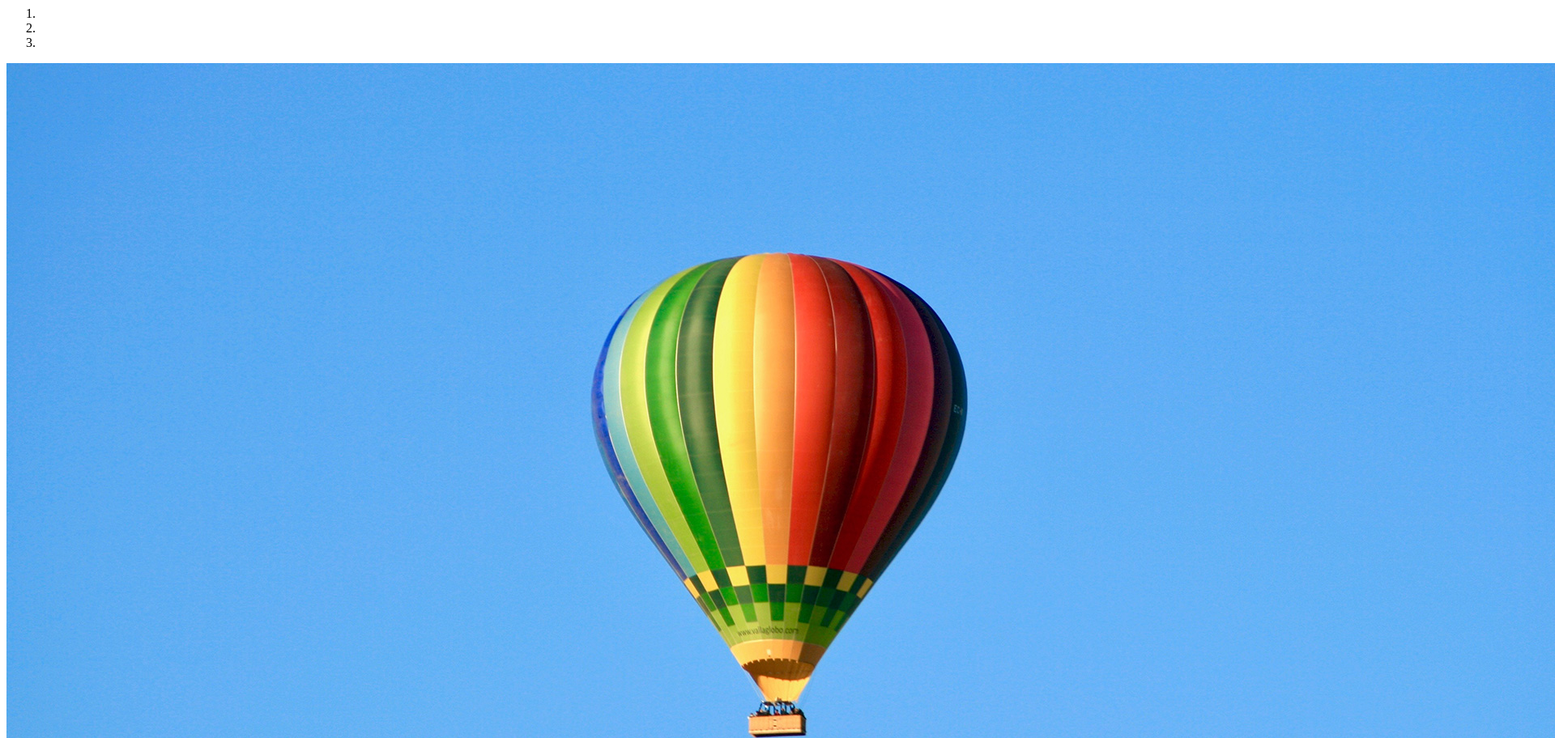
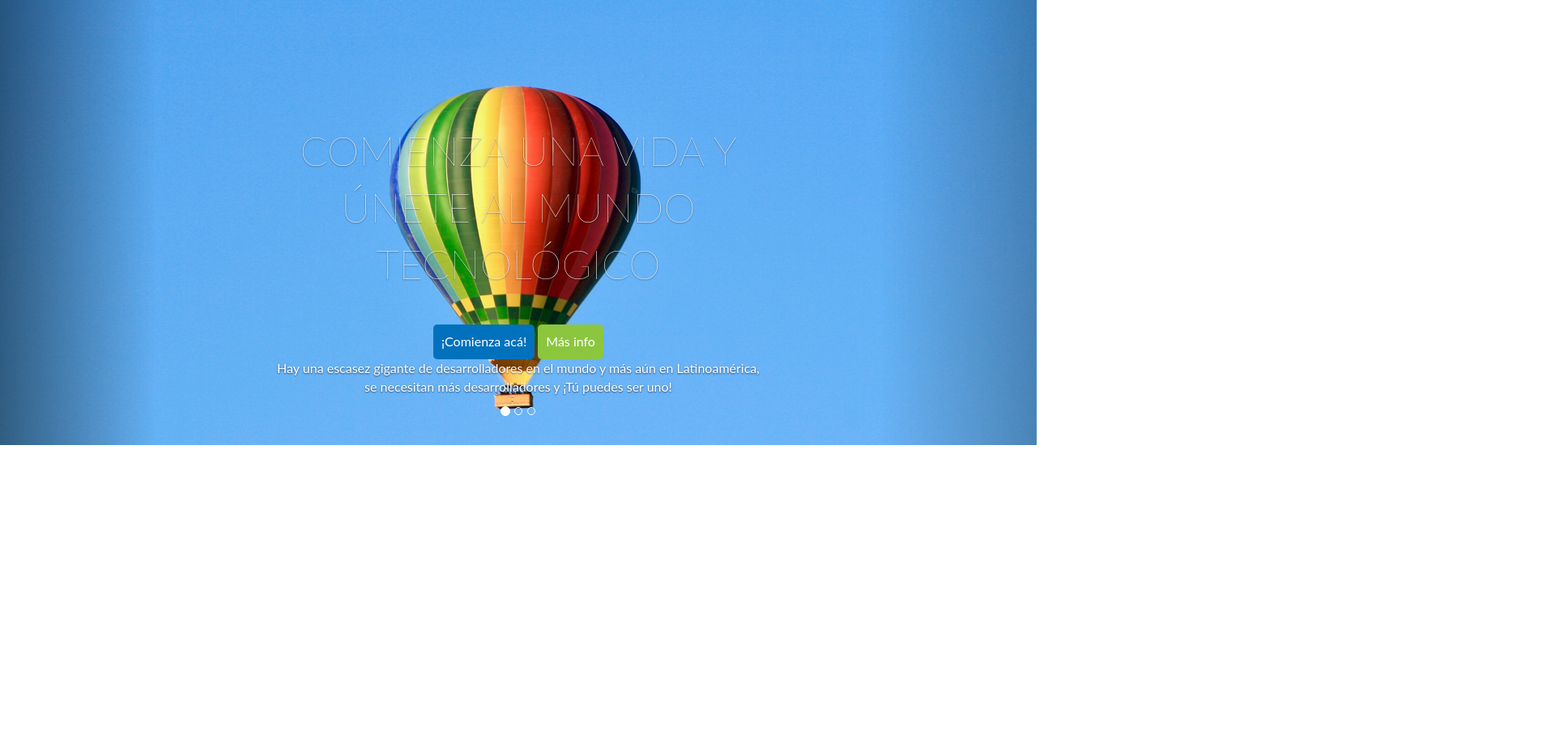
Before and after one commit to Camipi/Bootstrap_landing, a plain HTML site: page carrucel.html in a window 1280 px wide. Shown: the top 912 px of the page at 81% size, 1920 px wide, since content can reach past the window. After the commit the page ends 800 px from the top, so only its background shows below. Drawn offline with nearby package versions, Linux system fonts and the light colour scheme.

Commit message:
Carrucel terminado

```diff
--- a/carrucel.html
+++ b/carrucel.html
@@ -1,5 +1,29 @@
-<!--Carrucel-->
-<div class="caroucel" id="carousel-example-generic" class="carousel slide" data-ride="carousel">
+<!DOCTYPE html>
+<html lang="en">
+<head>
+  <meta charset="UTF-8">
+  <title> Carrucel </title>
+
+  <meta name="viewport" content="width=device-width, initial-scale=1">
+
+  <!-- Latest compiled and minified CSS -->
+  <link rel="stylesheet" href="https://maxcdn.bootstrapcdn.com/bootstrap/3.3.7/css/bootstrap.min.css" integrity="sha384-BVYiiSIFeK1dGmJRAkycuHAHRg32OmUcww7on3RYdg4Va+PmSTsz/K68vbdEjh4u" crossorigin="anonymous">
+
+  <!-- Optional theme -->
+  <link rel="stylesheet" href="https://maxcdn.bootstrapcdn.com/bootstrap/3.3.7/css/bootstrap-theme.min.css" integrity="sha384-rHyoN1iRsVXV4nD0JutlnGaslCJuC7uwjduW9SVrLvRYooPp2bWYgmgJQIXwl/Sp" crossorigin="anonymous">
+
+  <script type="text/javascript" src="http:/code.jquery.com/jquery-1.11.0.min.js"></script>
+
+  <!-- Latest compiled and minified JavaScript -->
+  <script src="https://maxcdn.bootstrapcdn.com/bootstrap/3.3.7/js/bootstrap.min.js" integrity="sha384-Tc5IQib027qvyjSMfHjOMaLkfuWVxZxUPnCJA7l2mCWNIpG9mGCD8wGNIcPD7Txa" crossorigin="anonymous"></script>
+
+  <link rel="stylesheet" type="text/css" href="carrucel_style.css">
+</head>
+
+
+<body>
+
+<div id="carousel-example-generic" class="carousel slide" data-ride="carousel" data-interval="false">
   <!-- Indicators -->
   <ol class="carousel-indicators">
     <li data-target="#carousel-example-generic" data-slide-to="0" class="active"></li>
@@ -10,24 +34,31 @@
   <!-- Wrapper for slides -->
   <div class="carousel-inner" role="listbox">
     <div class="item active">
-      <img src="images/bg.jpg" alt="...">
+      <img src="images/bg.jpg" alt="1">
       <div class="carousel-caption">
+
+          <div class="text">
+            <h1> COMIENZA UNA VIDA Y<br>  ÚNETE AL MUNDO<br>  TECNOLÓGICO </h1>
+            <button class="btn1"> ¡Comienza acá! </button>
+            <button class="btn2"> Más info</button>
+            <p class="subtitle1"> Hay una escasez gigante de desarrolladores en el mundo y más aún en Latinoamérica,<br> se necesitan más desarrolladores y ¡Tú puedes ser uno!</p>
+          </div>
 
       </div>
     </div>
     <div class="item">
-      <img src="images/bg2.jpg" alt="...">
+      <img src="images/bg2.jpg" alt="2">
       <div class="carousel-caption">
-
+        ...
       </div>
     </div>
     <div class="item">
-      <img src="images/bg3.jpg" alt="...">
+      <img src="images/bg3.jpg" alt="3">
       <div class="carousel-caption">
-
+        ...
       </div>
     </div>
-    ...
+
   </div>
 
   <!-- Controls -->
@@ -39,4 +70,7 @@
 
     <span class="sr-only">Next</span>
   </a>
-</div><!--Carrucel-->
+</div>
+
+</body>
+</html>
--- /dev/null
+++ b/carrucel_style.css
@@ -0,0 +1,42 @@
+body {
+	margin: 0 auto;
+	font-family: 'Lato';
+	font-size: 16px;
+}
+
+.carousel {
+	margin-top: -50px;
+}
+
+.text {
+	padding-top: 50px;
+	margin-top: -50px;
+}
+
+.text h1{
+	margin-top: -50px;
+}
+
+h1 {
+	margin-top: 0;
+	margin-bottom: 40px;
+	font-size: 50px;
+	font-weight: lighter;
+	line-height: 70px;
+}
+
+.btn1 {
+	background-color: #0071BC;
+	color: white;
+	border-radius: 5px;
+	border: none;
+	padding: 10px;
+}
+
+.btn2 {
+	background-color: #8CC63F;
+	color: white;
+	border-radius: 5px;
+	border: none;
+	padding: 10px;
+}
--- a/style.css
+++ b/style.css
@@ -68,6 +68,10 @@ h1 {
 	font-size: 16px;
 }
 
+.carousel-caption {
+	top: 10%;
+}
+
 /*Content*/
 h2 {
 	font-weight: bold;
```
Also changed, not shown: index.html (+52 -2 lines).
